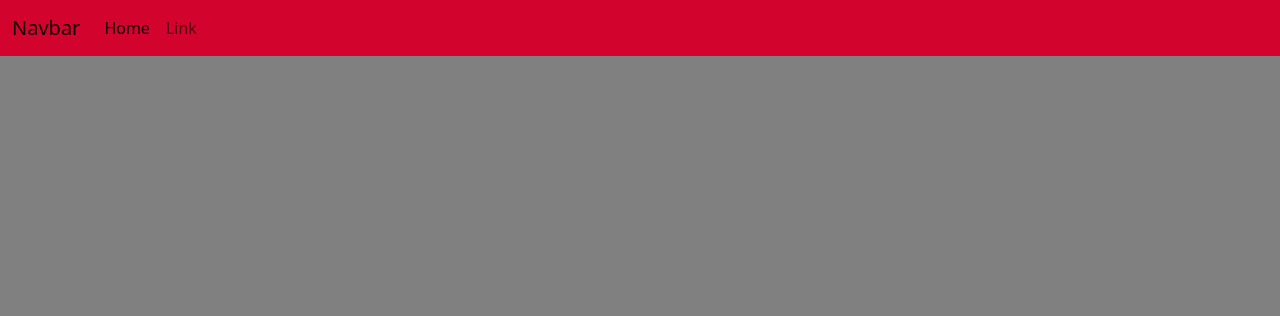
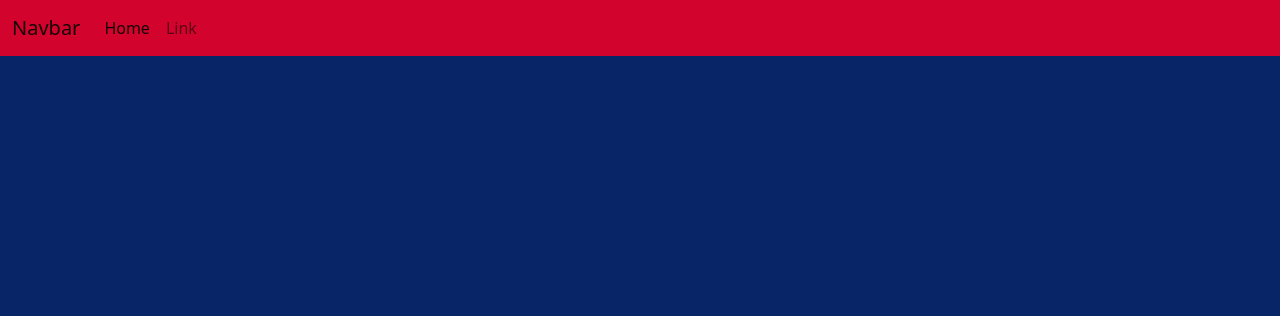
Before and after one commit to MariuszPaluch2001/my-quiz-app, a Django app: template templates/base.html in a window 1280 px wide. Shown: the top 316 px of the page. Run offline with Django 3.2, Linux system fonts and the light colour scheme; the template is opened without the code that fills it, so the values that code supplies are empty.

Commit message:
Change bg color.

```diff
--- a/templates/base.html
+++ b/templates/base.html
@@ -13,7 +13,8 @@
     </title>
     <style>
         body {
-            background-color: #808080;
+            background-color: #082567;
+            color: white;
         }
     </style>
 </head>
```
